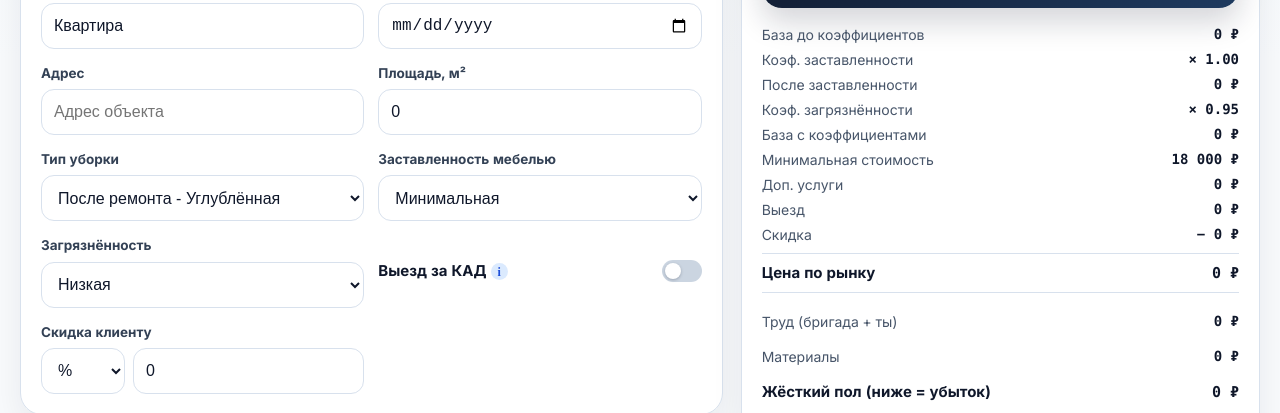
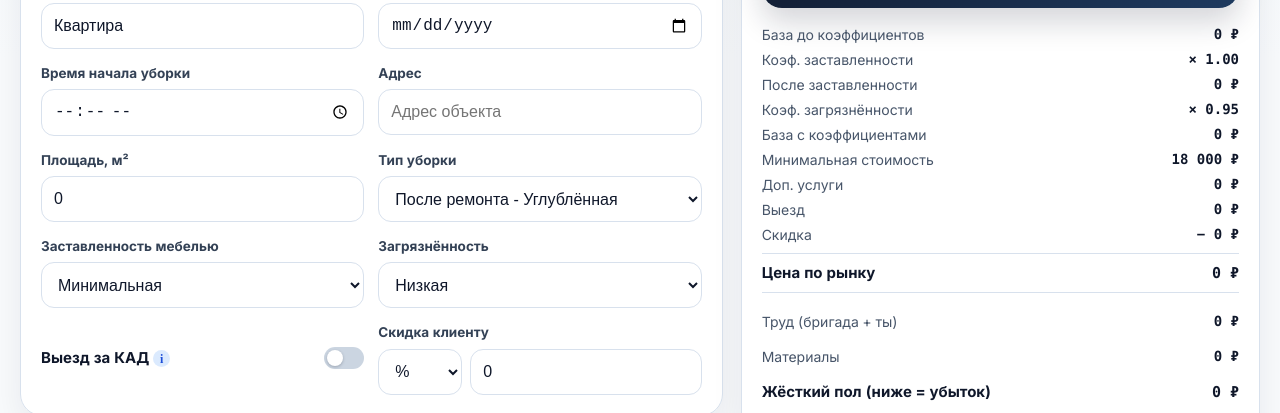
Before and after one commit to dimpershko-a11y/prochistka-calculator, a website: page index.html in a window 1280 px wide. Shown: the part 362-775 px from the top of the page. Drawn offline with Linux system fonts and the light colour scheme.

Commit message:
feat: capture cleaning start time and frozen quote data

```diff
--- a/index.html
+++ b/index.html
@@ -209,6 +209,7 @@
 <div><label>Телефон клиента</label><input id="clientPhone" inputmode="tel" placeholder="+7 (___) ___-__-__" type="tel"/></div>
 <div><label>Объект</label><input id="objectType"/></div>
 <div><label>Дата уборки</label><input id="cleanDate" type="date"/></div>
+<div><label>Время начала уборки</label><input id="cleanStartTime" type="time"/></div>
 <div><label>Адрес</label><input id="address" placeholder="Адрес объекта"/></div>
 <div><label>Площадь, м²</label><input id="area" min="0" type="number"/></div>
 <div><label>Тип уборки</label><select id="cleanType"><option value="maintenance">Поддерживающая</option><option value="general">Генеральная</option><option value="postreno">После ремонта</option></select></div>
```
